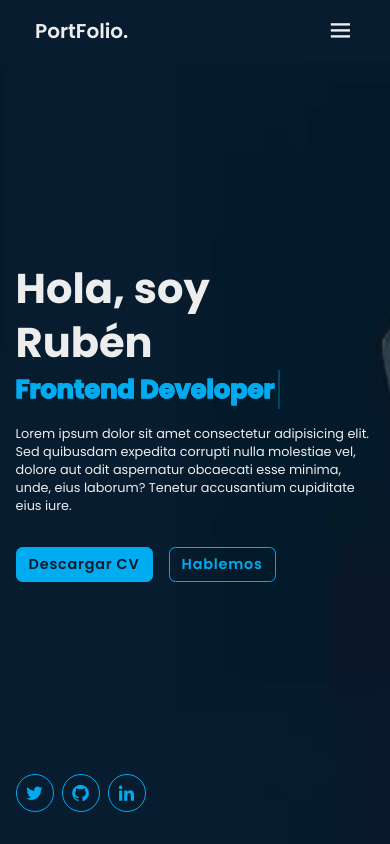
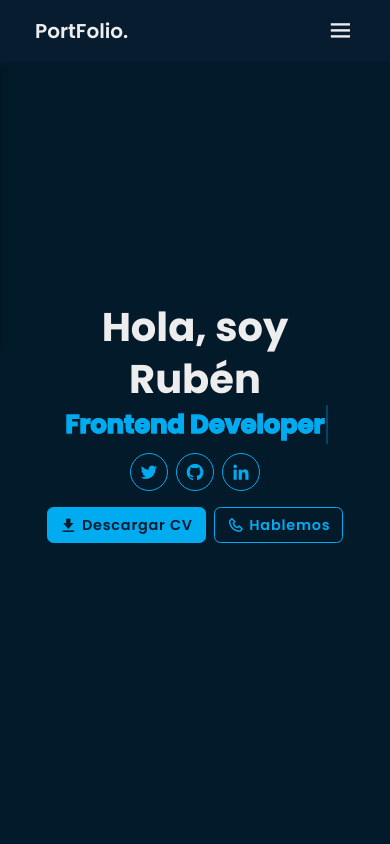
Before and after one commit to IrvinDevR/porftfolio, a plain HTML site: page index.html in a window 390 px wide. Shown: the top 844 px of the page. Drawn offline with nearby package versions, Linux system fonts and the light colour scheme.

Commit message:
meta-description again & change breackpoint

```diff
--- a/index.html
+++ b/index.html
@@ -5,7 +5,7 @@
   <meta charset="UTF-8">
   <meta http-equiv="X-UA-Compatible" content="IE=edge">
   <meta name="viewport" content="width=device-width, initial-scale=1.0">
-  <!--
+
   <meta name="description" content="Desarrollador Frontend con
     conocimientos:
       HTML5, CSS3, JavaScript, Bootstrap, Angular +14, Angular Material,
@@ -13,7 +13,7 @@
       Docker, Ubuntu Server,
       SCRUM, Metodologías Agiles.
   ">
-  -->
+
   <!-- Open Graph -->
   <meta property="og:title" content="Rubén Mantilla Quiroz">
   <meta property="og:description" content="Dasarrollador Web Frontend - TypeScript, Angular, JavaScript ES6, SCRUM, Docker, Ubuntu Server">
@@ -57,24 +57,23 @@
       <div class="text-animate">
         <h3>Frontend Developer</h3>
       </div>
-      <p>
-        Lorem ipsum dolor sit amet consectetur adipisicing elit. Sed quibusdam expedita corrupti nulla molestiae vel,
-        dolore aut odit aspernatur obcaecati esse minima, unde, eius laborum? Tenetur accusantium cupiditate eius
-        iure.
-      </p>
-      <div class="btn-box">
-        <a href="https://drive.google.com/file/d/1ocYtvKtW6VT9V-ogBSeN4ci7oukbF1qp/view?usp=sharing" class="btn"
-          target="_blank">Descargar CV</a>
-        <a href="tel:+51933509934" class="btn">Hablemos</a>
-      </div>
-    </div>
 
+      <div class="home-actions">
         <div class="home-sci">
           <a href="https://twitter.com/DevRMQuiroz" target="_blank"><i class='bx bxl-twitter'></i></a>
           <a href="https://github.com/rubenmantilladev" target="_blank"><i class='bx bxl-github'></i></a>
           <a href="https://www.linkedin.com/in/ruben-mantilla-desarrollador-frontend/" target="_blank"><i
               class='bx bxl-linkedin'></i></a>
         </div>
+
+        <div class="btn-box">
+          <a href="https://drive.google.com/file/d/1ocYtvKtW6VT9V-ogBSeN4ci7oukbF1qp/view?usp=sharing" class="btn"
+            target="_blank"><i class='bx bxs-download'></i> Descargar CV</a>
+          <a href="tel:+51933509934" class="btn"><i class='bx bx-phone'></i> Hablemos</a>
+        </div>
+      </div>
+    </div>
+
   </section>
 
   <!-- about section design -->
--- a/style.css
+++ b/style.css
@@ -98,13 +98,13 @@ section {
 }
 
 .home-content {
+  display: flex;
+  flex-direction: column;
   max-width: 60rem;
   z-index: 0;
 }
 
 .home-content h1 {
-  position: relative;
-  display: inline-block;
   font-size: 5.6rem;
   font-weight: 700;
   line-height: 1.3;
@@ -146,14 +146,16 @@ section {
   animation-delay: 2s;
 }
 
-.home-content p {
-  position: relative;
-  font-size: 1.6rem;
-  margin: 2rem 0 4rem
+.home-actions {
+  display: flex;
+  flex-direction: column;
+  margin-top: 1.2rem;
+  gap: 2rem;
 }
 
 .btn-box {
   display: flex;
+  flex-wrap: wrap;
   gap: 2rem;
 }
 
@@ -174,6 +176,11 @@ section {
   overflow: hidden;
   transition: .5s;
   padding: .8rem 1.5rem;
+}
+
+.btn-box .btn i {
+  font-size: 2.2rem;
+  margin-right: .5rem;
 }
 
 .btn-box .btn:hover {
@@ -210,8 +217,6 @@ section {
 }
 
 .home-sci {
-  position: absolute;
-  bottom: 4rem;
   width: 170px;
   display: flex;
   gap: 1rem;
@@ -262,11 +267,6 @@ section {
   height: 100%;
   background: transparent;
   transition: 3s;
-}
-
-.home-imgHover:hover {
-  background: var(--bg-color);
-  opacity: .8;
 }
 
 /* About Section */
@@ -813,9 +813,10 @@ section:nth-child(odd) .animate.scroll,
   }
 }
 
-@media (max-width: 371px) {
+@media (max-width: 394px) {
   .home {
     justify-content: center;
+    background: #031a2a;
   }
 
   .home-content {
@@ -828,6 +829,21 @@ section:nth-child(odd) .animate.scroll,
   .home-content h1 {
     font-size: 5rem;
   }
+
+  .btn-box {
+    justify-content: center;
+    gap: 1rem;
+  }
+
+  .home-actions {
+    justify-content: center;
+    align-items: center;
+  }
+
+  .home-sci {
+    justify-content: center;
+  }
+
 }
 
 /* KEYFRAMES ANIMATION */
```
Lines whose indentation alone changed are shown as unchanged.
